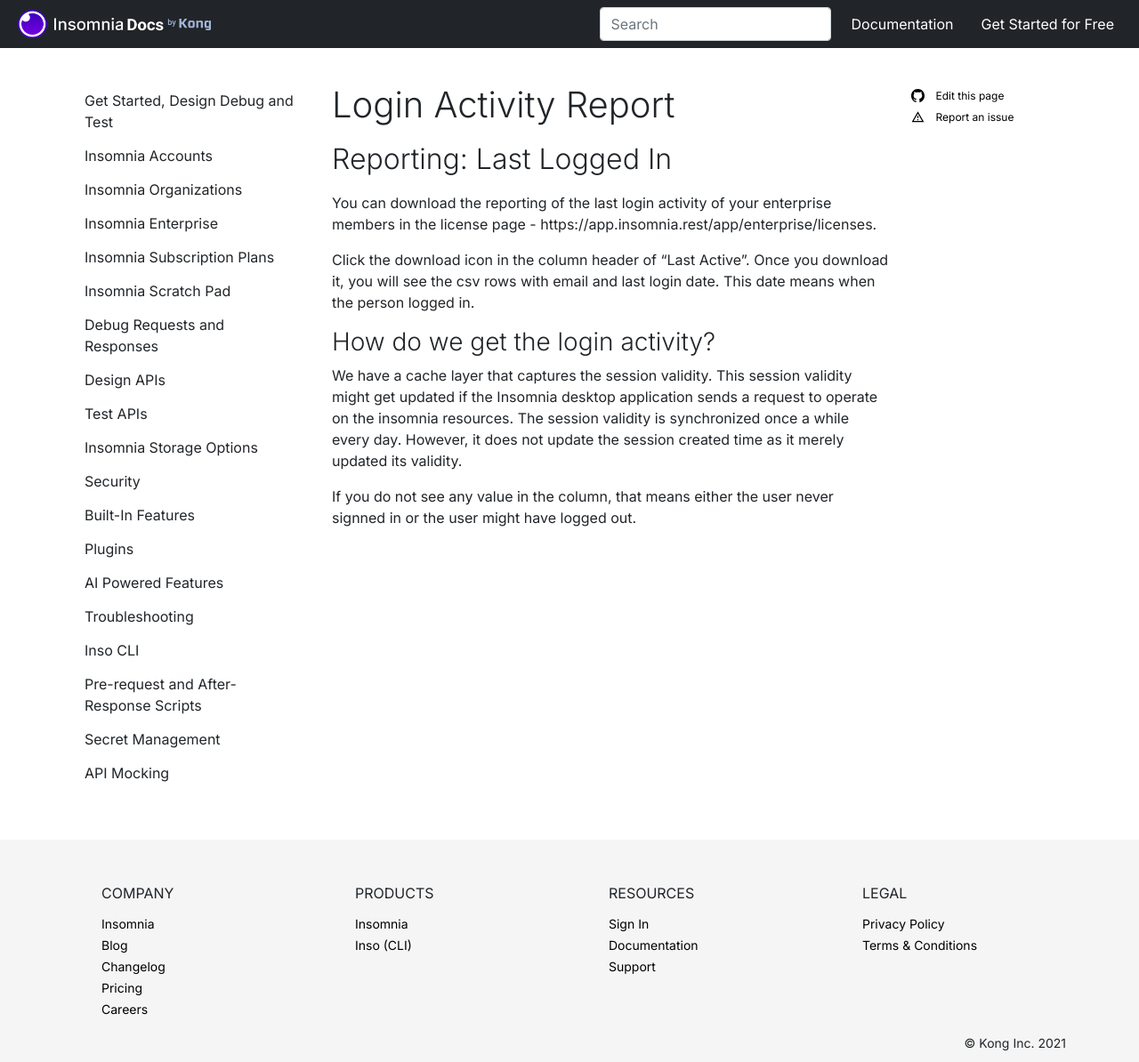
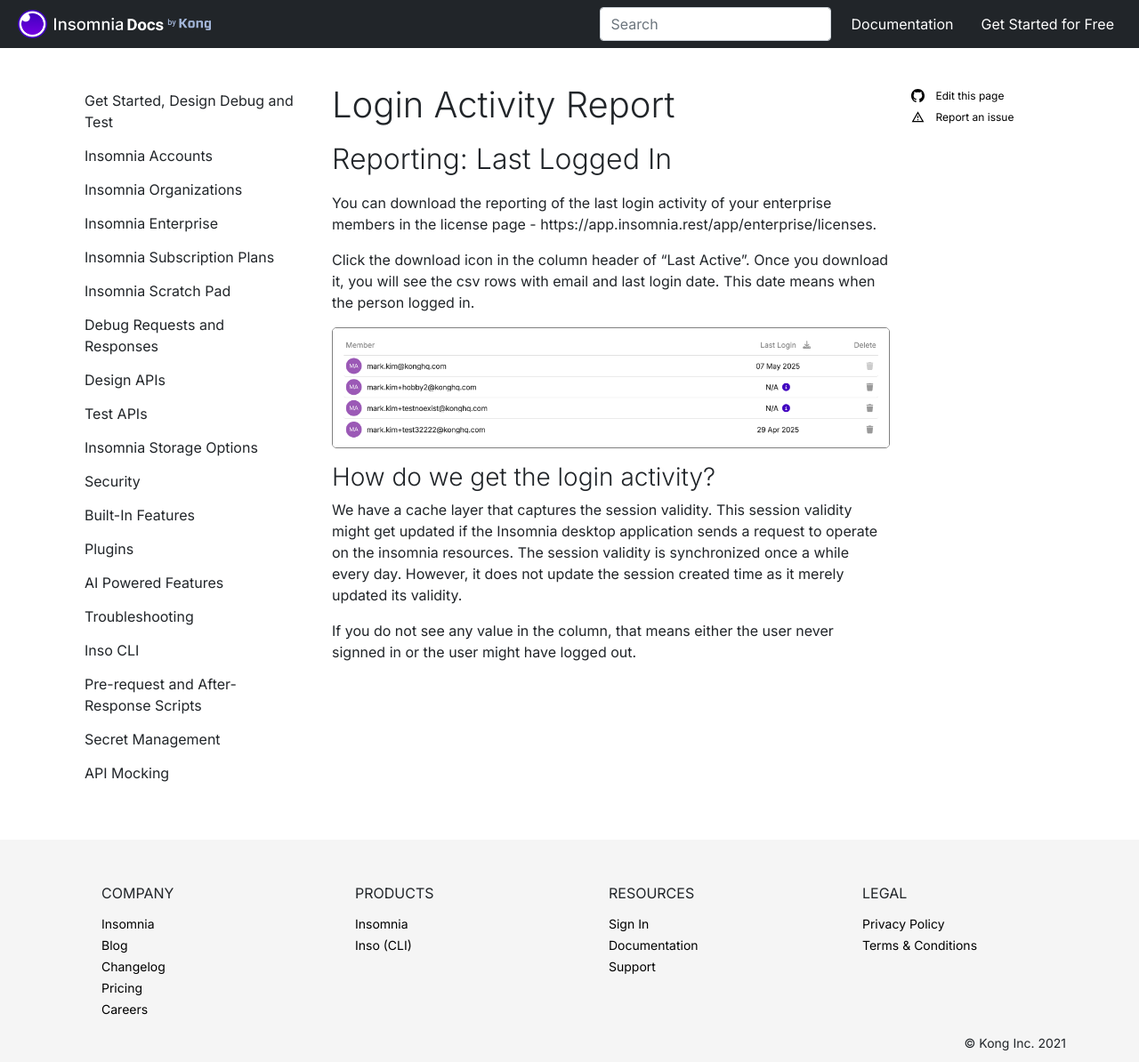
Before and after one commit to Kong/insomnia-docs, a Jekyll site: the page built from docs/insomnia/last-logged-in.md, in a window 1280 px wide and 1194 px high. Shown: the whole window at 89% size. Built offline with Jekyll 4.4.1, drawn with Linux system fonts in a browser that asks for light colours; comment, search, counter and statistics services are not loaded.

Commit message:
feat: last log in

```diff
--- a/docs/insomnia/last-logged-in.md
+++ b/docs/insomnia/last-logged-in.md
@@ -9,6 +9,8 @@
 
 Click the download icon in the column header of "Last Active". Once you download it, you will see the csv rows with email and last login date. This date means when the person logged in.
 
+![Last Login](/assets/images/session-last-login.png)
+
 ### How do we get the login activity?
 We have a cache layer that captures the session validity. This session validity might get updated if the Insomnia desktop application sends a request to operate on the insomnia resources. The session validity is synchronized once a while every day. However, it does not update the session created time as it merely updated its validity.
 
```
Also changed, not shown: docs/assets/images/session-last-login.png (added).
